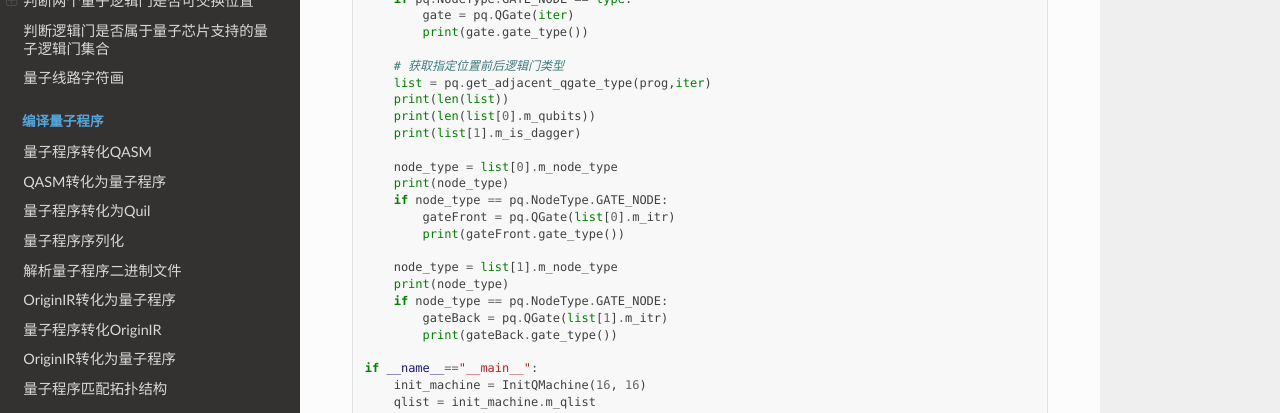
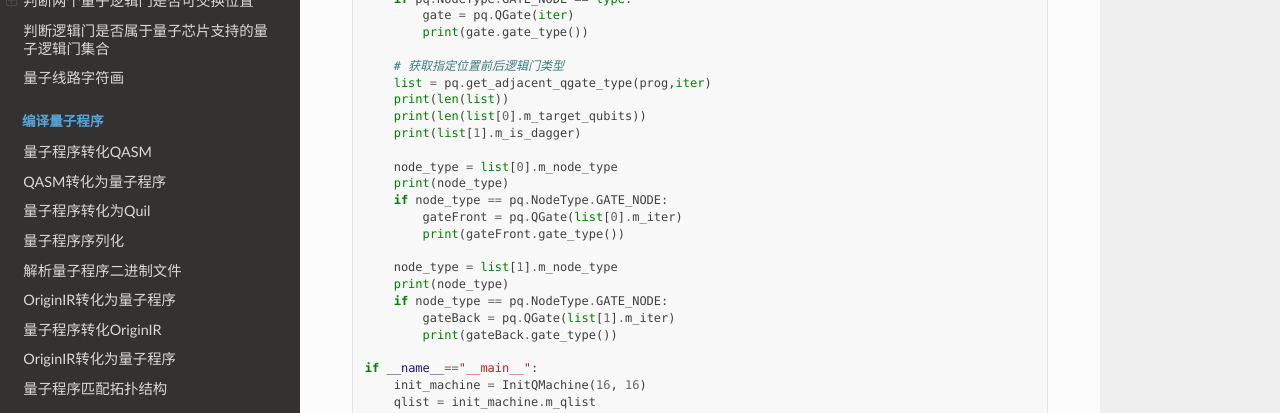
Before and after one commit to OriginQ/pyQPanda-Toturial, a Sphinx documentation site: the page built from source/QCircuitInfo.rst, in a window 1280 px wide and 900 px high, scrolled down 3462 px. Shown: the part 151-564 px from the top of the window. Built offline with Sphinx 7.4.7 and the Read the Docs theme 2.0.0, drawn with Linux system fonts in a browser that asks for light colours; pages that are not in the unit, such as notebooks, are missing from menus.

Commit message:
Update QCircuitInfo.rst

```diff
--- a/source/QCircuitInfo.rst
+++ b/source/QCircuitInfo.rst
@@ -159,19 +159,19 @@ CNOT逻辑门操作的是1,3号量子比特，而从图中可以看出1,3号量
         # 获取指定位置前后逻辑门类型
         list = pq.get_adjacent_qgate_type(prog,iter)
         print(len(list))
-        print(len(list[0].m_qubits))
+        print(len(list[0].m_target_qubits))
         print(list[1].m_is_dagger)
 
         node_type = list[0].m_node_type
         print(node_type)
         if node_type == pq.NodeType.GATE_NODE:
-            gateFront = pq.QGate(list[0].m_itr)
+            gateFront = pq.QGate(list[0].m_iter)
             print(gateFront.gate_type())
 
         node_type = list[1].m_node_type
         print(node_type)
         if node_type == pq.NodeType.GATE_NODE:
-            gateBack = pq.QGate(list[1].m_itr)
+            gateBack = pq.QGate(list[1].m_iter)
             print(gateBack.gate_type())
 
     if __name__=="__main__":
```
